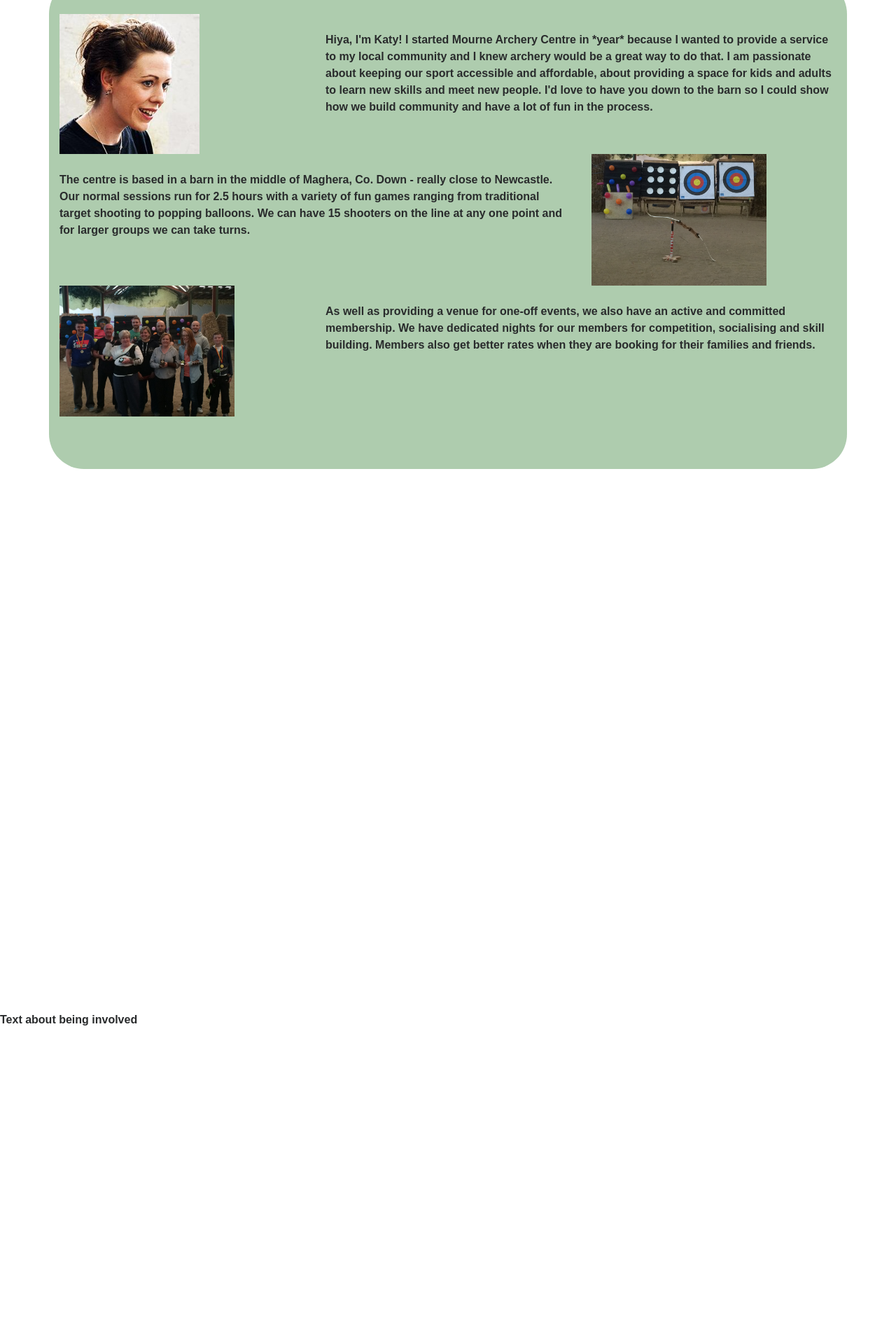
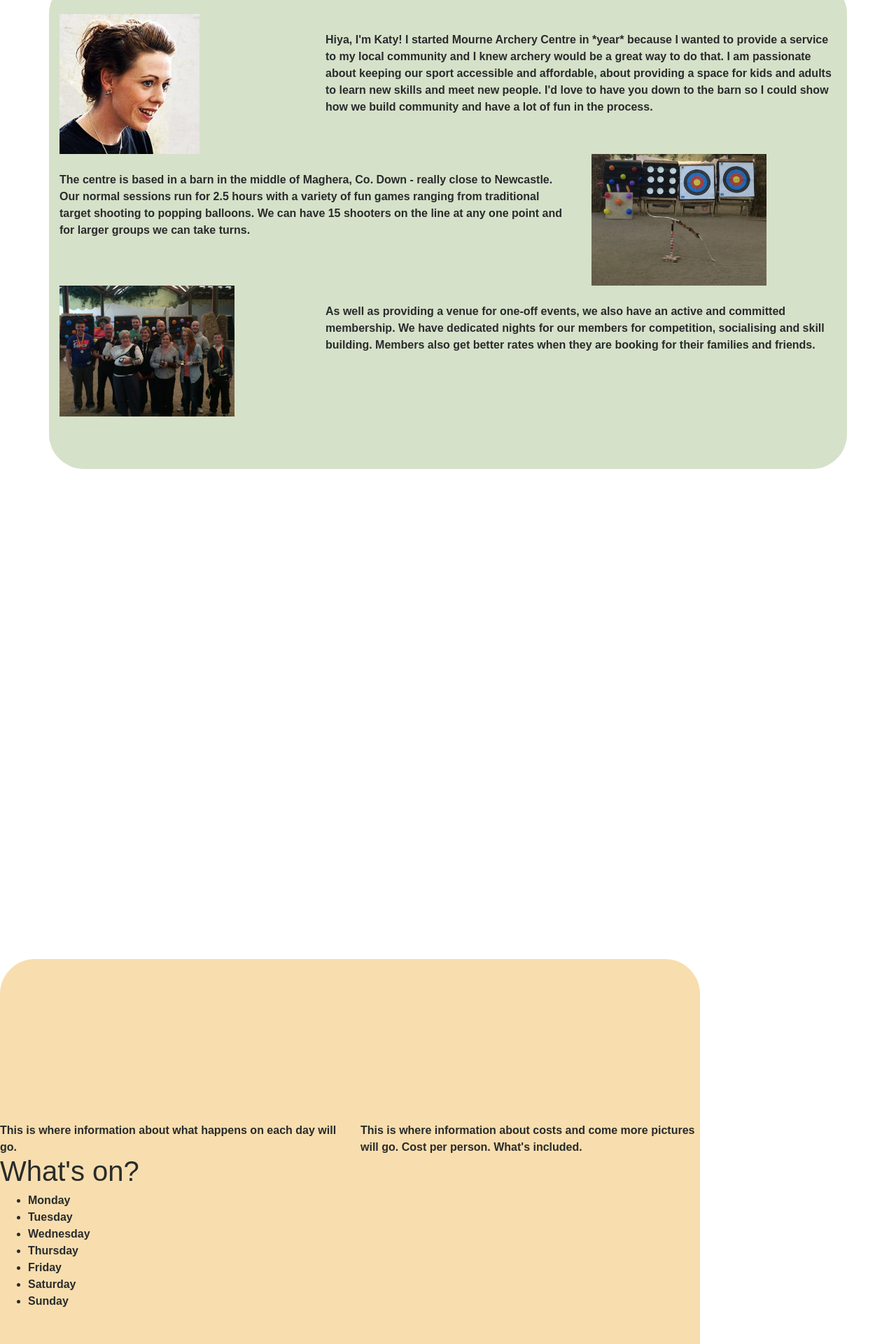
Before and after one commit to doingandlearning/mourne_archery, a PHP site: page / in a window 1280 px wide. Shown: the part 1480-3400 px from the top of the page at 70% size. Run offline with PHP 8.4, Linux system fonts and the light colour scheme; some libraries are stand-ins or nearby versions.

Commit message:
structure and content updates

```diff
--- a/css/styles.css
+++ b/css/styles.css
@@ -8,6 +8,14 @@
 
 .navbar-nav {
     color: #84a35d;
+    min-height: 60px;
+}
+
+.navbar-brand,
+.navbar-nav li a {
+    line-height: 150px;
+    height: 150px;
+    padding-top: 0;
 }
 
 .navbar li {
@@ -49,11 +57,12 @@
 .hero-text {
     text-align: center;
     position: absolute;
-    top: 80%;
+    top: 90%;
     left: 50%;
     transform: translate(-50%, -50%);
     background-color: rgba(255, 255, 255, 0.7);
     color: #3a5528;
+    padding: 0 30px;
 }
 
 section {
@@ -72,7 +81,26 @@
 .col-md-4 {}
 
 #about {
-    background-color: rgba(12, 100, 12, 0.33);
+    background-color: rgba(132, 163, 92, 0.33);
+}
+
+#involved {
+    background-color: rgba(232, 156, 12, 0.33);
+    display: flex;
+    justify-content: center;
+    align-items: center;
+}
+
+#special {
+    background-color: rgba(70, 12, 232, 0.33);
+}
+
+#contact {
+    background-color: rgba(13, 251, 255, 0.33);
+}
+
+#finding {
+    background-color: rgba(132, 163, 92, 0.33);
 }
 
 .seperator {
--- a/index.html
+++ b/index.html
@@ -32,7 +32,7 @@
     <div class="hero-image">
         <div class="hero-text">
             <h1>Mourne Archery Centre</h1>
-            <h2>Welcoming, friendly, safe and fun</h2>
+            <h2>Welcoming, safe and fun</h2>
         </div>
     </div>
 
@@ -75,7 +75,25 @@
     </section>
 
     <section id="involved">
-        <p>Text about being involved</p>
+        <div class="row">
+            <div class="col col-md-6">
+                This is where information about what happens on each day will go.
+                <h1> What's on?</h1>
+                <ul>
+                    <li> Monday</li>
+                    <li> Tuesday</li>
+                    <li> Wednesday</li>
+                    <li> Thursday</li>
+                    <li> Friday </li>
+                    <li> Saturday</li>
+                    <li> Sunday</li>
+                </ul>
+            </div>
+            <div class="col col-md-6">
+                This is where information about costs and come more pictures will go. Cost per person. What's included.
+
+            </div>
+        </div>
     </section>
     <section class="seperator">
 
@@ -90,7 +108,27 @@
     </section>
 
     <section id="contact">
-        <p>Text about contact</p>
+        <div class="row">
+            <div class="col col-md-6">
+                <form id="rendered-form">
+                    <div class="rendered-form">
+                        <div class="">
+                            <h1 id="control-6631189">Contact us</h1>
+                        </div>
+                        <div class="fb-text form-group field-text-1506423491687"><label for="text-1506423491687" class="fb-text-label">Your name:</label><input type="text" class="form-control" name="text-1506423491687" id="text-1506423491687"></div>
+                        <div class="fb-date form-group field-date-1506423495436"><label for="date-1506423495436" class="fb-date-label">What date are you interested in?</label><input type="date" class="form-control" name="date-1506423495436" id="date-1506423495436"></div>
+                        <div class="fb-text form-group field-text-1506423518733"><label for="text-1506423518733" class="fb-text-label">How many adults (18+) are part of your group?</label><input type="number" class="form-control" name="text-1506423518733" id="text-1506423518733"></div>
+                        <div class="fb-text form-group field-text-1506423519823"><label for="text-1506423519823" class="fb-text-label">How many children (&lt;18) are part of your group?</label><input type="number" class="form-control" name="text-1506423519823" id="text-1506423519823"></div>
+                        <div class="fb-text form-group field-text-1506423534216"><label for="text-1506423534216" class="fb-text-label">Contact email</label><input type="email" class="form-control" name="text-1506423534216" id="text-1506423534216"></div>
+                        <div class="fb-text form-group field-text-1506423538335"><label for="text-1506423538335" class="fb-text-label">Contact phone number</label><input type="tel" class="form-control" name="text-1506423538335" id="text-1506423538335"></div>
+                        <div class="fb-textarea form-group field-textarea-1506423551094"><label for="textarea-1506423551094" class="fb-textarea-label">Any other questions or relevant information</label><textarea type="textarea" class="form-control" name="textarea-1506423551094" id="textarea-1506423551094"></textarea></div>
+                        <div class="fb-button form-group field-button-1506423553852"><button type="submit" class="btn btn-info" name="button-1506423553852" style="info" id="button-1506423553852">Submit</button></div>
+                    </div>
+                </form>
+            </div>
+            <div class="col col-md-6">
+                Pay deposit - if we have chatted and I've pencilled you in please pay deposit to confirm booking. Once done I'll email to confirm.
+            </div>
     </section>
 
     <section class="seperator">
```
